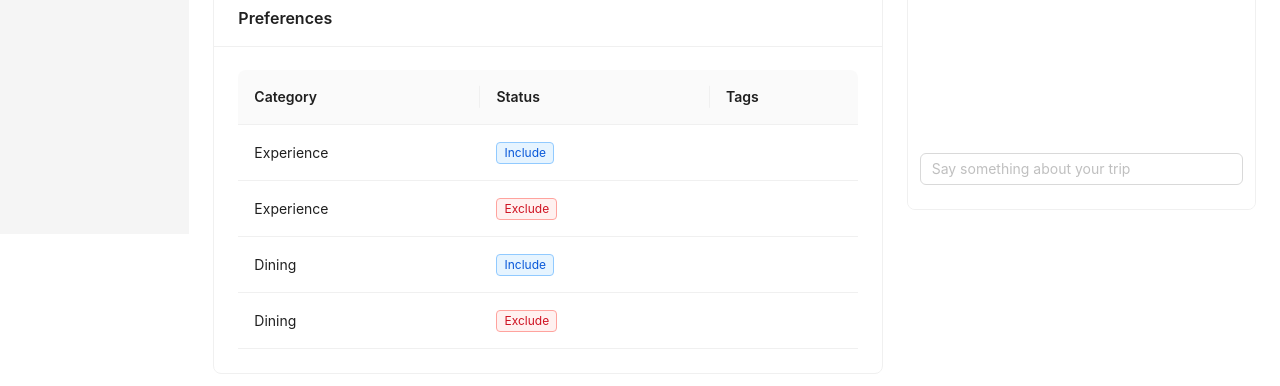
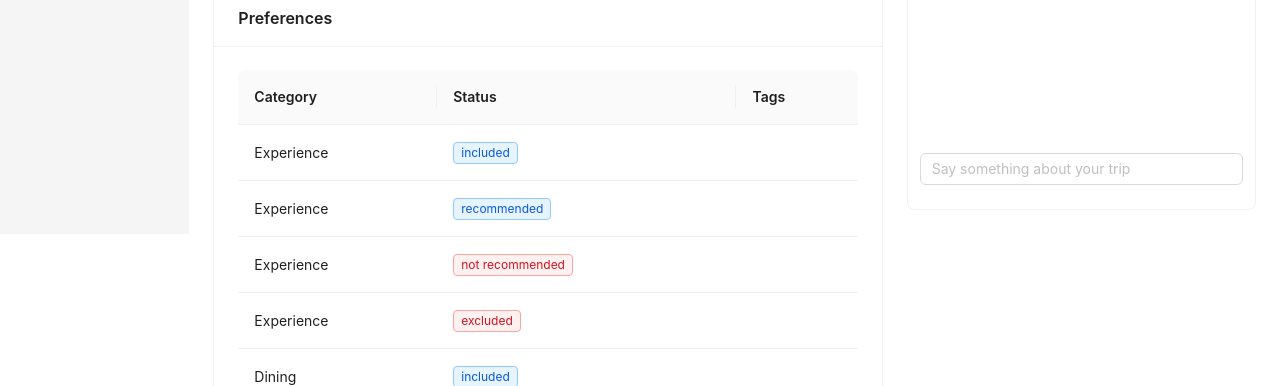
Before and after one commit to haileyshi617/mobi-playground, a React (Create React App) app: page / in a window 1280 px wide. Shown: the part 566-952 px from the top of the page. Built offline with nearby package versions, Linux system fonts and the light colour scheme.

Commit message:
update preferences due to backend change

```diff
--- a/src/components/CardPreferences.js
+++ b/src/components/CardPreferences.js
@@ -1,5 +1,5 @@
 import { Card, Table, Tag } from 'antd';
-import { excludeTags } from '../utils/ChatUtils';
+import { excludeTags, STATUS_MAP } from '../utils/ChatUtils';
 
 function CardPreferences({ tripProfile }) {
   const included = tripProfile?.selected_filters
@@ -9,8 +9,31 @@ function CardPreferences({ tripProfile }) {
     ? excludeTags(tripProfile?.excluded_filters)
     : [];
 
+  const recommended = tripProfile?.recommended_filters
+    ? excludeTags(tripProfile?.recommended_filters)
+    : [];
+
+  const notRecommended = tripProfile?.not_recommended_filters
+    ? excludeTags(tripProfile?.not_recommended_filters)
+    : [];
+
   // TODO: add states to watch the changes
   // ? Where should we do the computation? Is this something the backend can support?
+
+  const getTag = (status) => {
+    switch (status) {
+      case STATUS_MAP.selected_filters:
+        return <Tag color='blue'>{STATUS_MAP.selected_filters}</Tag>;
+      case STATUS_MAP.recommended_filters:
+        return <Tag color='blue'>{STATUS_MAP.recommended_filters}</Tag>;
+      case STATUS_MAP.not_recommended_filters:
+        return <Tag color='red'>{STATUS_MAP.not_recommended_filters}</Tag>;
+      case STATUS_MAP.excluded_filters:
+        return <Tag color='red'>{STATUS_MAP.excluded_filters}</Tag>;
+      default:
+        return <Tag>{status}</Tag>;
+    }
+  };
 
   const columns = [
     {
@@ -20,17 +43,11 @@ function CardPreferences({ tripProfile }) {
     },
     {
       title: 'Status',
-      dataIndex: 'include',
-      key: 'include',
-      render: (_, { include }) => (
-        <>
-          {include ? (
-            <Tag color='blue'>Include</Tag>
-          ) : (
-            <Tag color='red'>Exclude</Tag>
-          )}
-        </>
-      ),
+      dataIndex: 'status',
+      key: 'status',
+      render: (_, { status }) => {
+        return getTag(status);
+      },
     },
     {
       title: 'Tags',
@@ -50,26 +67,49 @@ function CardPreferences({ tripProfile }) {
     {
       key: 'experience-include',
       category: 'Experience',
-      include: true,
+      status: STATUS_MAP.selected_filters,
       tags: included.filter((tag) => tag.category === 'EXPERIENCE'),
+    },
+    {
+      key: 'experience-recommended',
+      category: 'Experience',
+      status: STATUS_MAP.recommended_filters,
+      tags: recommended.filter((tag) => tag.category === 'EXPERIENCE'),
+    },
+    {
+      key: 'experience-not-recommended',
+      category: 'Experience',
+      status: STATUS_MAP.not_recommended_filters,
+      tags: notRecommended.filter((tag) => tag.category === 'EXPERIENCE'),
     },
     {
       key: 'experience-exclude',
       category: 'Experience',
-      include: false,
+      status: STATUS_MAP.excluded_filters,
       tags: excluded.filter((tag) => tag.category === 'EXPERIENCE'),
     },
     {
-      key: 'dining-include',
+      key: 'dinning-include',
       category: 'Dining',
-      include: true,
+      status: STATUS_MAP.selected_filters,
       tags: included.filter((tag) => tag.category === 'DINING'),
     },
-
     {
-      key: 'dining-exclude',
+      key: 'dinning-recommended',
       category: 'Dining',
-      include: false,
+      status: STATUS_MAP.recommended_filters,
+      tags: recommended.filter((tag) => tag.category === 'DINING'),
+    },
+    {
+      key: 'dinning-not-recommended',
+      category: 'Dining',
+      status: STATUS_MAP.not_recommended_filters,
+      tags: notRecommended.filter((tag) => tag.category === 'DINING'),
+    },
+    {
+      key: 'dinning-exclude',
+      category: 'Dining',
+      status: STATUS_MAP.excluded_filters,
       tags: excluded.filter((tag) => tag.category === 'DINING'),
     },
   ];
--- a/src/utils/ChatUtils.js
+++ b/src/utils/ChatUtils.js
@@ -1,5 +1,12 @@
 const BASE_URL =
   'https://proxy.takemobi.io/mobility-planner/demo/v2/dialog/response?mode=MOBI_AGENT&session_id=';
+
+const STATUS_MAP = {
+  selected_filters: 'included',
+  recommended_filters: 'recommended',
+  not_recommended_filters: 'not recommended',
+  excluded_filters: 'excluded',
+};
 
 /**
  * @summary filter out tags that are either <not supported> or <not preferences but locations>
@@ -18,4 +25,4 @@ function excludeTags(tags, excludeKeys = ['ACCOMMODATION', 'GEOLOCATION']) {
   return tags.filter((tag) => !keySet.has(tag.category));
 }
 
-export { BASE_URL, excludeTags };
+export { BASE_URL, STATUS_MAP, excludeTags };
```
